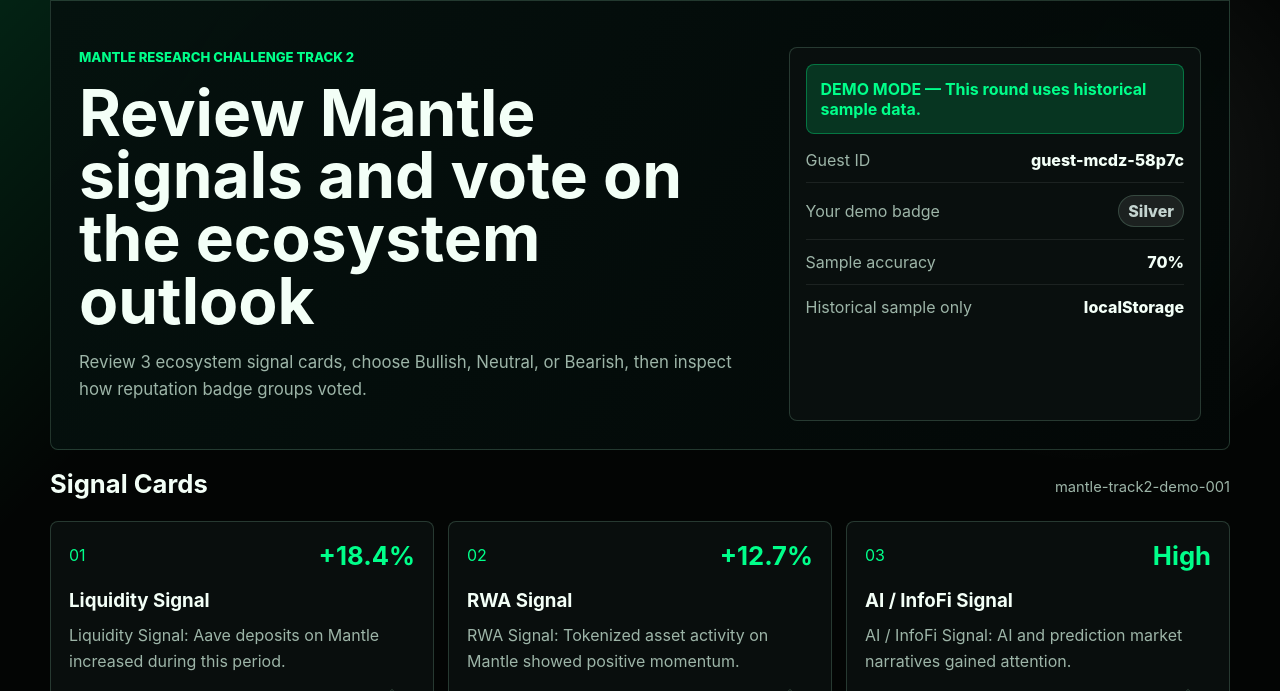
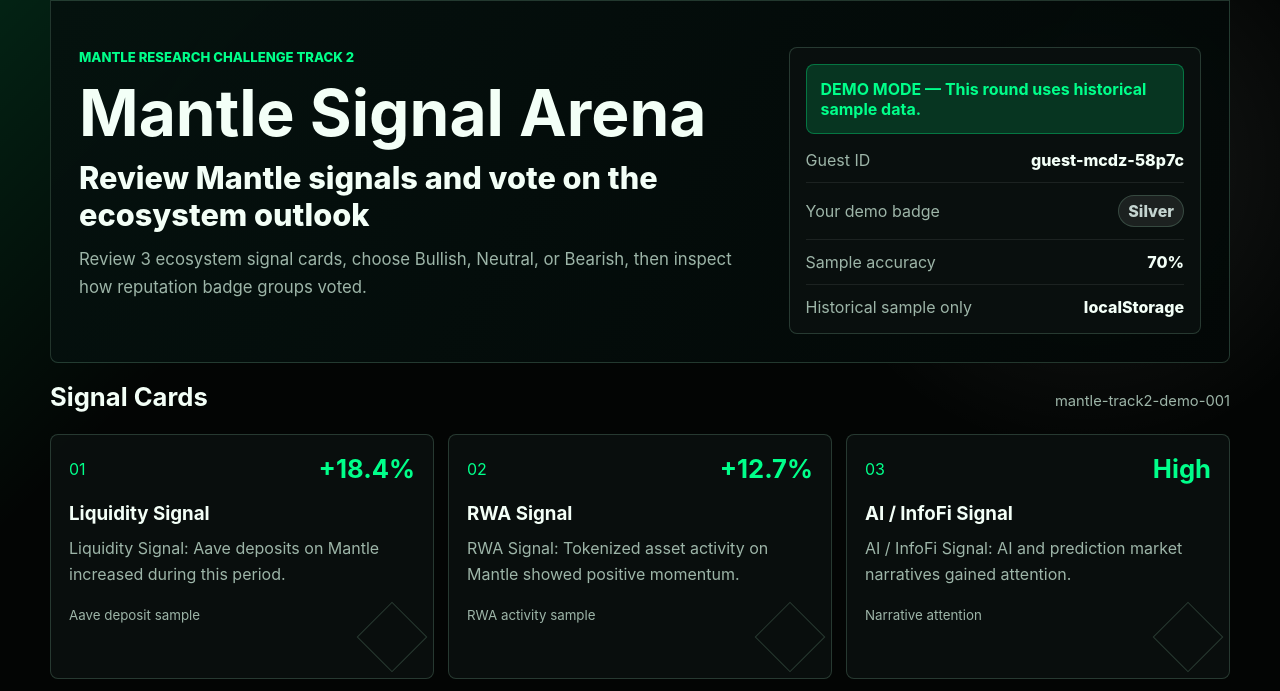
Before and after one commit to nato-san/mantle_signal_arena, a website with bundled scripts: page index.html in a window 1280 px wide. Shown: the part 99-790 px from the top of the page. Built offline with nearby package versions, Linux system fonts and the light colour scheme.

Commit message:
Clarify hero title hierarchy

```diff
--- a/app.js
+++ b/app.js
@@ -292,7 +292,8 @@ function render() {
         <section class="hero-grid">
           <div class="hero-copy">
             <p class="eyebrow">${t("eyebrow")}</p>
-            <h1>${t("heroTitle")}</h1>
+            <h1>${t("appName")}</h1>
+            <p class="hero-lead">${t("heroTitle")}</p>
             <p>${t("heroCopy")}</p>
           </div>
           <aside class="status-panel" aria-label="${t("demoStatusLabel")}">
--- a/styles.css
+++ b/styles.css
@@ -185,6 +185,15 @@ p {
 .hero-copy p:last-child {
   max-width: 690px;
   font-size: 1.05rem;
+}
+
+.hero-lead {
+  max-width: 760px;
+  margin-bottom: 12px;
+  color: var(--text);
+  font-size: clamp(1.25rem, 2.4vw, 2rem);
+  font-weight: 800;
+  line-height: 1.2;
 }
 
 .status-panel,
```
